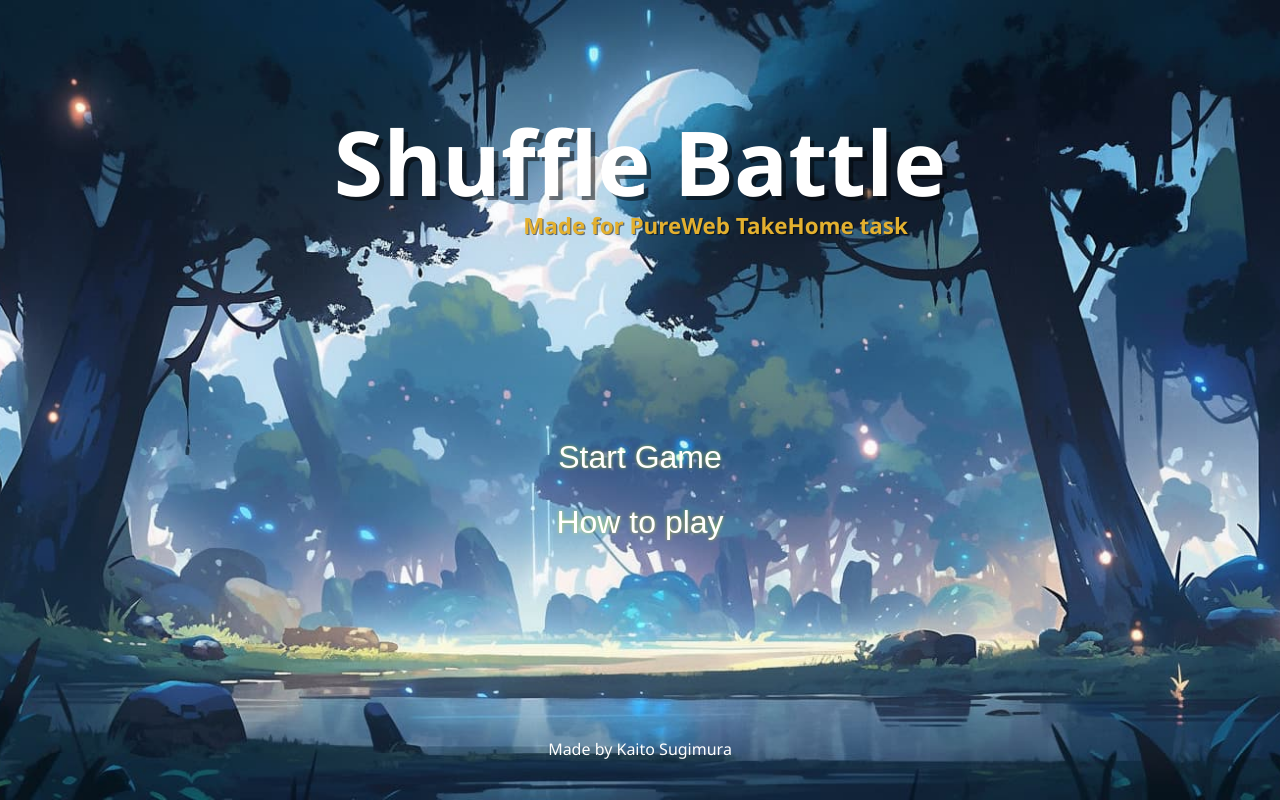
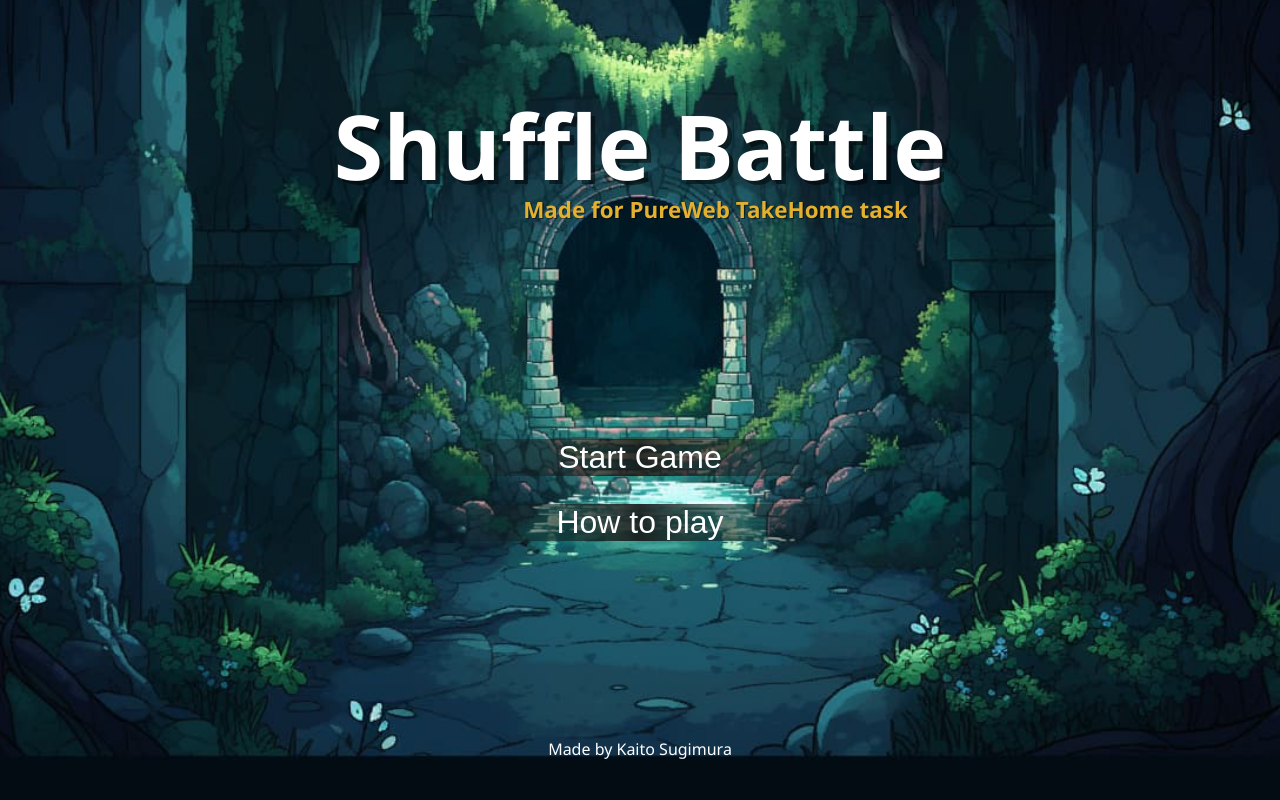
Before and after one commit to KaitoSugimura/ShuffleWeb, a React (Vite) app: page / in a window 1280 px wide. Built offline with nearby package versions, Linux system fonts and the light colour scheme.

Commit message:
update title screen

```diff
--- a/src/Pages/Main/Graphics/Background.module.css
+++ b/src/Pages/Main/Graphics/Background.module.css
@@ -7,6 +7,7 @@
   height: 120%;
 
   perspective: 100vw;
+  overflow: hidden;
 }
 
 .Background {
--- a/src/Pages/TitleScreen/Title.jsx
+++ b/src/Pages/TitleScreen/Title.jsx
@@ -44,15 +44,17 @@ export default function Title() {
           </div>
         </>
       )}
-      <div
-        style={{
-          backgroundImage: `url(${settingBG})`,
-        }}
-        className={styles.titleRoot}
-      >
+      <div className={styles.titleRoot}>
+        <div
+          className={styles.backgroundImage}
+          style={{
+            backgroundImage: `url(${settingBG})`,
+          }}
+        ></div>
         <div>
-        <h1 className={styles.title}>Shuffle Battle</h1>
-        <h1 className={styles.subtitle}>Made for PureWeb TakeHome task</h1></div>
+          <h1 className={styles.title}>Shuffle Battle</h1>
+          <h1 className={styles.subtitle}>Made for PureWeb TakeHome task</h1>
+        </div>
         <ul className={styles.gameList}>
           <li>
             <button
@@ -68,7 +70,6 @@ export default function Title() {
             <button
               className={styles.gameListButton}
               onClick={() => {
-                console.log("AAAAA");
                 setShowModal(true);
               }}
             >
--- a/src/Pages/TitleScreen/Title.module.css
+++ b/src/Pages/TitleScreen/Title.module.css
@@ -61,6 +61,28 @@
   justify-content: space-between;
   align-items: center;
   flex-direction: column;
+
+  position: relative;
+
+  overflow: hidden;
+}
+
+.backgroundImage{
+  position: absolute;
+  top: -18%;
+  left: -10%;
+
+  width: 120%;
+  height: 120%;
+  z-index: -1;
+
+  display: flex;
+  justify-content: center;
+  align-items: center;
+
+  background-repeat: no-repeat;
+  background-size: cover;
+  background-position: center;
 }
 
 .title {
@@ -69,7 +91,7 @@
   text-shadow: 0.35vw 0.3vw 0vw rgba(0, 0, 0, 0.5);
   text-align: center;
   line-height: 1.1;
-  margin-top: 14vh;
+  margin-top: 12vh;
 }
 
 .subtitle{
@@ -87,10 +109,11 @@
   flex-direction: column;
   width: 16vw;
   gap: 3.5vh;
+  margin-top: 2vh;
 }
 
 .gameList li {
-  width: 100%;
+  width: 200%;
 }
 
 .gameListButton {
@@ -103,8 +126,13 @@
   z-index: 10;
 
   color: white;
-  text-shadow: 0vw 0vw 0.3vw rgba(255, 255, 0, 0.5);
-
+  /* text-shadow: 0vw 0vw 0.3vw rgba(255, 255, 0, 0.5); */
+  background: linear-gradient(
+    to right,
+    rgba(255, 255, 0, 0),
+    rgba(22, 22, 22, 0.9),
+    rgba(255, 255, 0, 0)
+  );
   position: relative;
 }
 
@@ -119,9 +147,9 @@
   z-index: -1;
 
   background: linear-gradient(
-    to top,
+    to right,
     rgba(255, 255, 0, 0),
-    rgba(233, 226, 13, 0.136),
+    rgba(1, 74, 138, 0.8),
     rgba(255, 255, 0, 0)
   );
 }
--- a/src/index.css
+++ b/src/index.css
@@ -46,6 +46,7 @@ body {
 
   height: -webkit-fill-available;
   overscroll-behavior: none;
+
 }
 
 code {
```
Also changed, not shown: public/Images/Title.jpg.
